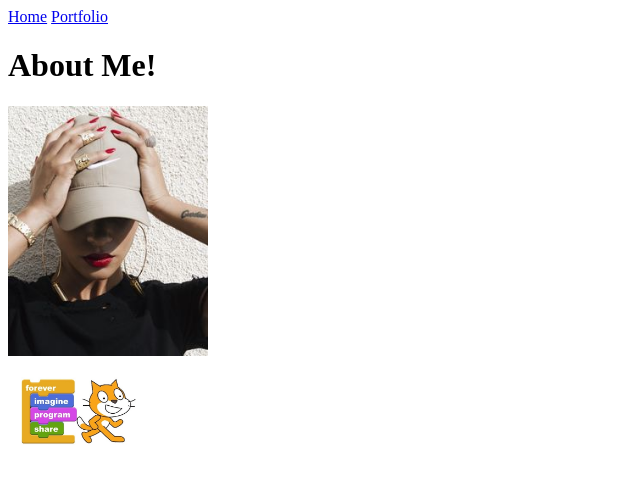
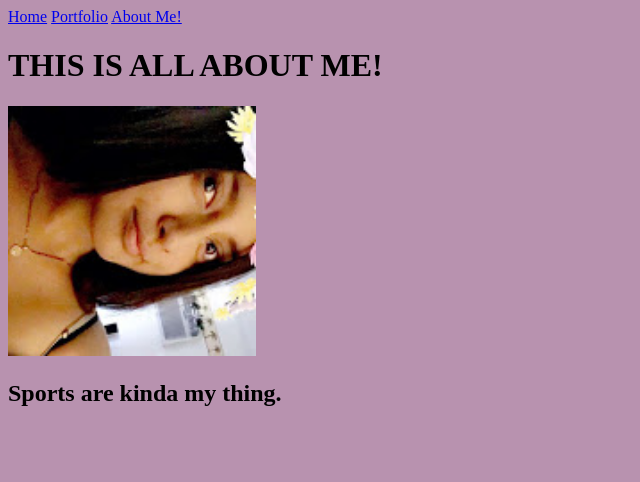
Before and after one commit to dvald18/dvald18.github.io, a plain HTML site: page my_website/aboutme.html in a window 1280 px wide. Shown: the whole page, without its empty margins (0-640 px from the left). Drawn offline with Linux system fonts and the light colour scheme.

Commit message:
changed the heading

```diff
--- a/my_website/aboutme.html
+++ b/my_website/aboutme.html
@@ -5,13 +5,14 @@
 	    <title>Portfolio</title>
 	  </head>
 	  <body>
+	  <body bgcolor="B892AF">
     <a href="index.html">Home</a>
     <a href="portfolio.html">Portfolio</a>
-    <h1> About Me!</h1>
-    <img src="images/portfolio.jpg" height="250">
+    <a href="aboutme.html">About Me!</a>
+    <h1> THIS IS ALL ABOUT ME!</h1>
+    <img src="images/aboutme.jpg" height="250">
     <br>
-    <a target="_blank" href="https://scratch.mit.edu">
-      <img src="images/scratchlogo.jpg" height="100">
+    <h2> Sports are kinda my thing. </h2>
     </a>
 	  </body>
 	</html>
```
Also changed, not shown: my_website/index.html (+3 -1 lines), my_website/portfolio.html (+3 -3 lines), my_website/images/aboutme.jpg (added), my_website/images/cali.jpg (added), my_website/images/kimk.gif (added), my_website/images/scratchlogo.gif (added).
